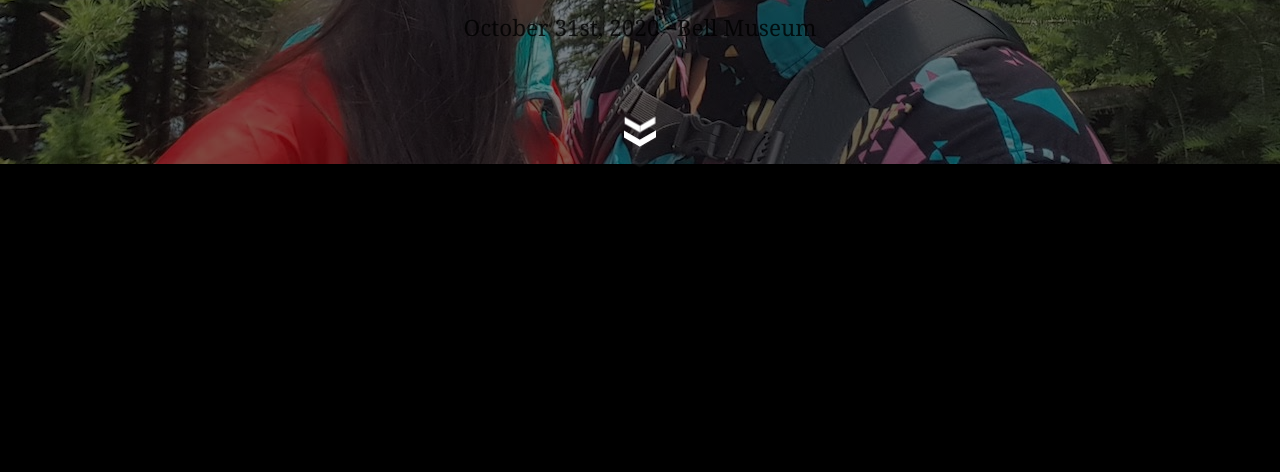
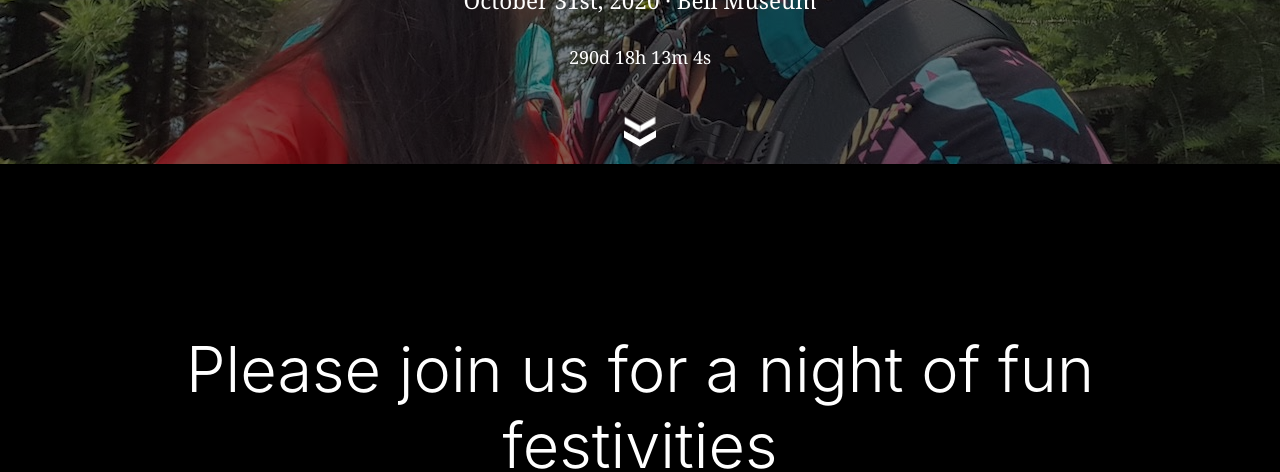
Before and after one commit to RobertAndradeJr/wedding-website-gatsby, a Gatsby site: page / in a window 1280 px wide. Shown: the part 628-1100 px from the top of the page. Built offline with nearby package versions, Linux system fonts and the light colour scheme; Gatsby itself is replaced by a stand-in of ours.

Commit message:
white text?

```diff
--- a/src/components/Hero.tsx
+++ b/src/components/Hero.tsx
@@ -31,7 +31,7 @@ const Hero: React.FC = () => {
             </Col>
           </Row>
           <Row>
-            {/* <Col>{countdownOutput}</Col> */}
+            <Col>{countdownOutput}</Col>
           </Row>
           <DownArrows />
         </Container>
--- a/src/components/layout.css
+++ b/src/components/layout.css
@@ -199,7 +199,7 @@ html {
   box-sizing: inherit;
 }
 body {
-  color: hsla(0, 0%, 0%, 0.8);
+  color: #fff;
   font-family: georgia, serif;
   font-weight: normal;
   word-wrap: break-word;
```
